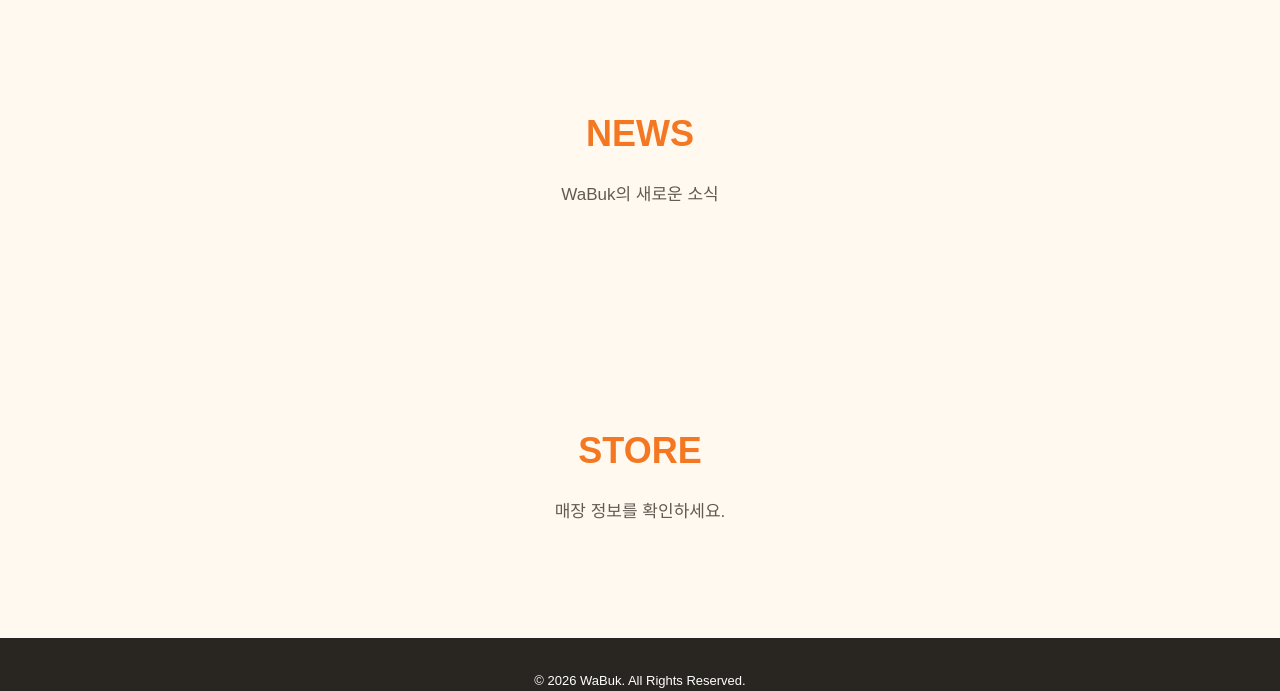
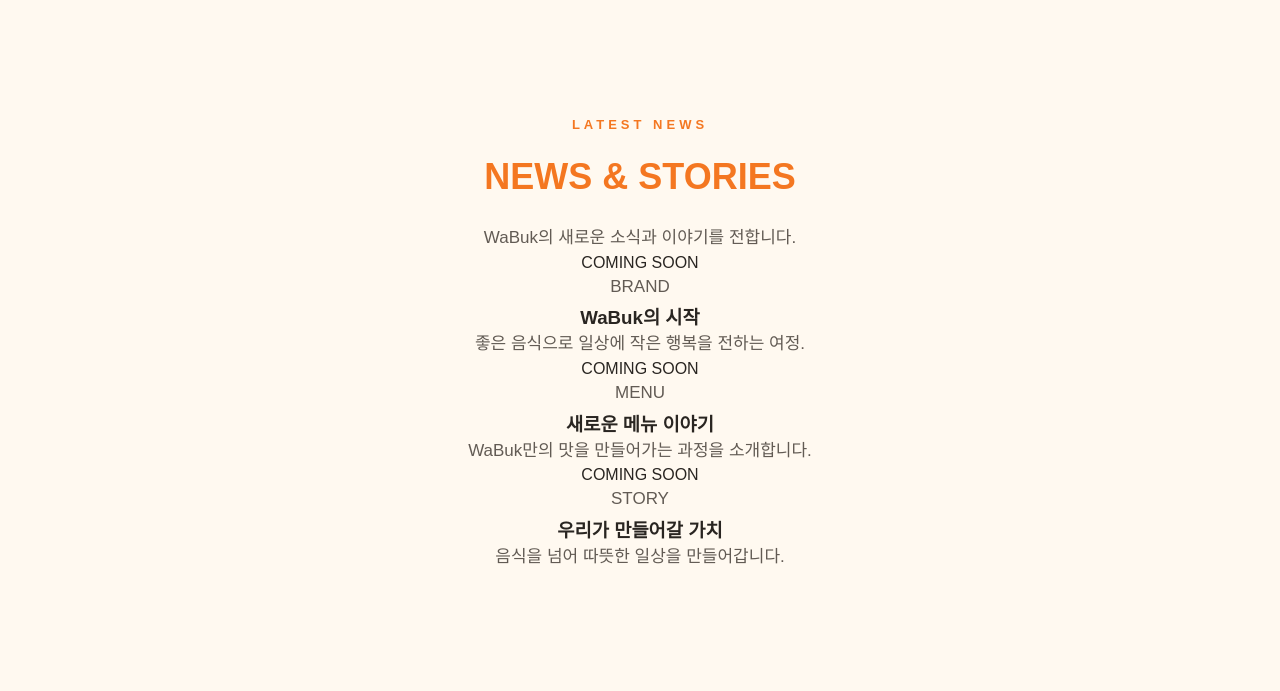
Before and after one commit to yoko-wa/wabuk-website, a plain HTML site: page index.html in a window 1280 px wide. Shown: the part 2797-3488 px from the top of the page. Drawn offline with Linux system fonts and the light colour scheme.

Commit message:
Update index.html

```diff
--- a/index.html
+++ b/index.html
@@ -123,7 +123,37 @@
 
     </div>
 </section>
+<!-- NEWS 영역 -->
+<section id="news">
+    <p class="section-label">LATEST NEWS</p>
+    <h2>NEWS & STORIES</h2>
+    <p class="news-intro">WaBuk의 새로운 소식과 이야기를 전합니다.</p>
 
+    <div class="news-container">
+
+        <div class="news-item">
+            <div class="news-image">COMING SOON</div>
+            <p class="news-category">BRAND</p>
+            <h3>WaBuk의 시작</h3>
+            <p>좋은 음식으로 일상에 작은 행복을 전하는 여정.</p>
+        </div>
+
+        <div class="news-item">
+            <div class="news-image">COMING SOON</div>
+            <p class="news-category">MENU</p>
+            <h3>새로운 메뉴 이야기</h3>
+            <p>WaBuk만의 맛을 만들어가는 과정을 소개합니다.</p>
+        </div>
+
+        <div class="news-item">
+            <div class="news-image">COMING SOON</div>
+            <p class="news-category">STORY</p>
+            <h3>우리가 만들어갈 가치</h3>
+            <p>음식을 넘어 따뜻한 일상을 만들어갑니다.</p>
+        </div>
+
+    </div>
+</section>
     <section id="news">
         <h2>NEWS</h2>
         <p>WaBuk의 새로운 소식</p>
```
